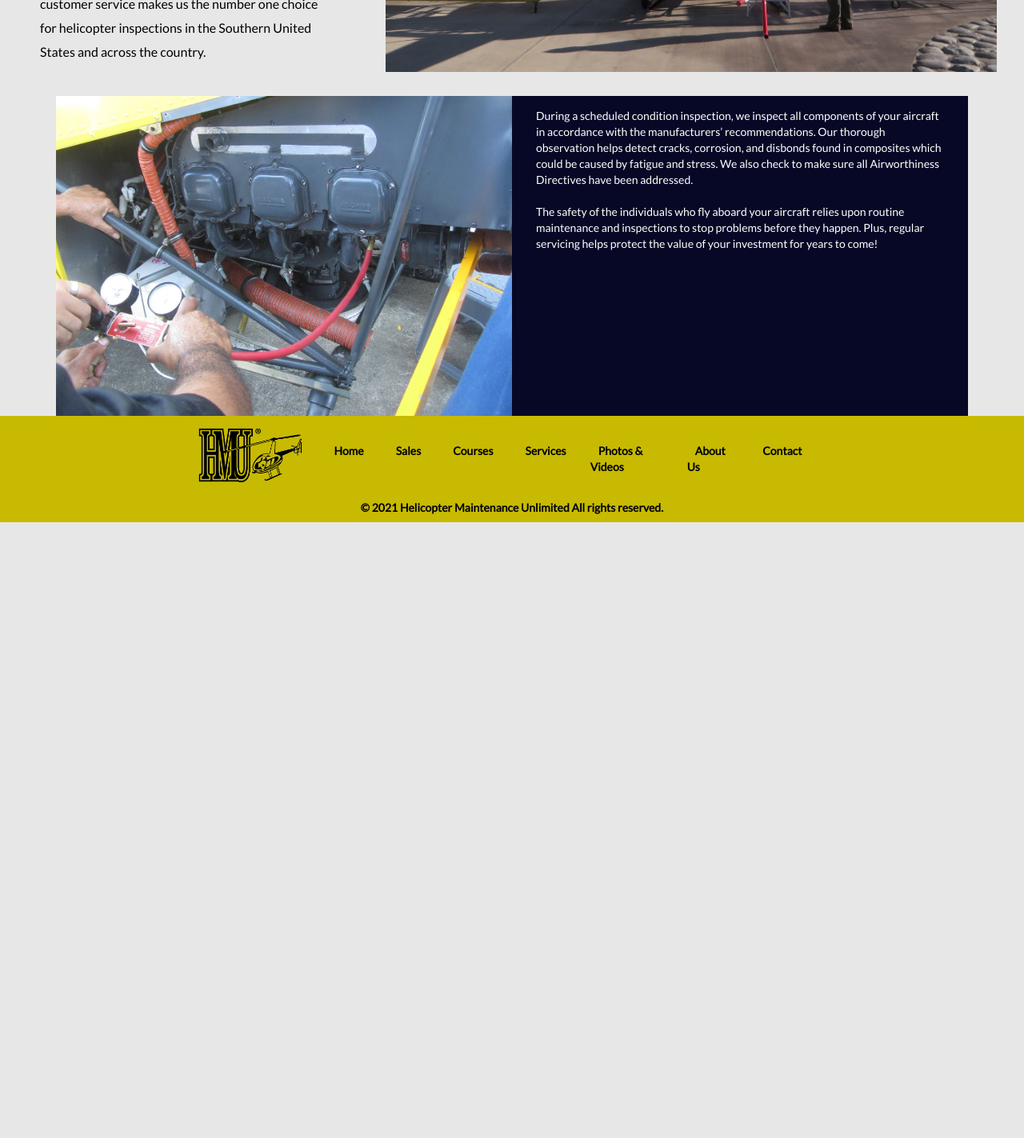
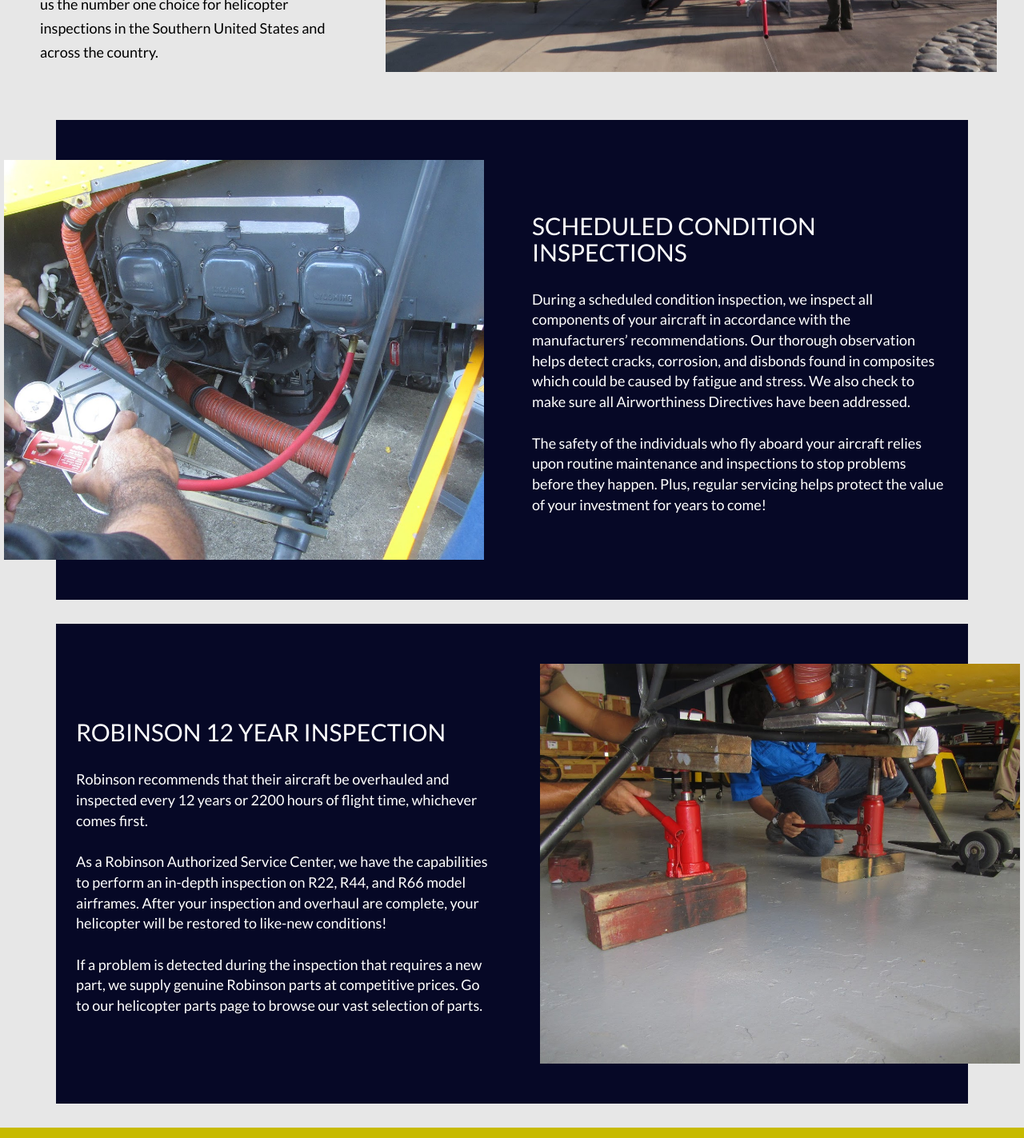
Before and after one commit to daniel-vargas96/hmu-site, a React (Create React App) app: page /inspection in a window 1280 px wide. Shown: the part 560-1983 px from the top of the page at 80% size. Before the commit the page ends 1213 px from the top, so only its background shows below. Built offline with nearby package versions, Linux system fonts and the light colour scheme.

Commit message:
added another section to pre-buy page

```diff
--- a/src/pages/pre-purchase-inspection.js
+++ b/src/pages/pre-purchase-inspection.js
@@ -22,10 +22,13 @@ export default function Inspection() {
         </div>
         <div className='hero col-lg-7'></div>
       </div>
-      <div className='container d-flex flex-column justify-content-center align-items-center'>
+      <div className='container mb-5 mt-5 d-flex flex-column justify-content-center align-items-center'>
         <div className='row d-flex justify-content-center inspect-body'>
-          <div className='col-lg-6 inspect-bg'></div>
           <div className='col-lg-6'>
+            <div className='inspect-bg'></div>
+          </div>
+          <div className='col-lg-6'>
+            <h2>SCHEDULED CONDITION INSPECTIONS</h2>
             <p className='inspect-text'>
               During a scheduled condition inspection, we inspect all components of your aircraft in accordance with the manufacturers’ recommendations. Our thorough observation helps detect cracks, corrosion, and disbonds found in composites which could be caused by fatigue and stress. We also check to make sure all Airworthiness Directives have been addressed.
             <br></br><br></br>
@@ -34,6 +37,23 @@ export default function Inspection() {
           </div>
         </div>
       </div>
+      <div className='container mb-5 mt-5 d-flex flex-column justify-content-center align-items-center'>
+        <div className='row d-flex justify-content-center inspect-body'>
+          <div className='col-lg-6'>
+            <h2>ROBINSON 12 YEAR INSPECTION</h2>
+            <p className='inspect-text'>
+              Robinson recommends that their aircraft be overhauled and inspected every 12 years or 2200 hours of flight time, whichever comes first.
+            <br></br><br></br>
+            As a Robinson Authorized Service Center, we have the capabilities to perform an in-depth inspection on R22, R44, and R66 model airframes. After your inspection and overhaul are complete, your helicopter will be restored to like-new conditions!
+            <br></br><br></br>
+            If a problem is detected during the inspection that requires a new part, we supply genuine Robinson parts at competitive prices. Go to our helicopter parts page to browse our vast selection of parts.
+          </p>
+          </div>
+          <div className='col-lg-6'>
+            <div className='inspect-bg1'></div>
+          </div>
+        </div>
+      </div>
 
     </div>
   );
--- a/src/styles/pre-purchase-inspection.scss
+++ b/src/styles/pre-purchase-inspection.scss
@@ -28,7 +28,7 @@
     .info-text {
       position: relative;
       line-height: 3rem;
-      font-size: 16px;
+      font-size: 18px;
       padding: 0rem 2rem;
     }
     .inspection-title {
@@ -46,17 +46,36 @@
 
   .inspect-body {
     background-color: rgb(6,8,38);
+    height: 600px;
+    display: flex;
+    justify-content: center;
+    align-items: center;
+    align-content: center;
+
+  .inspect-text, h2 {
+    color: white;
+    text-align: left;
+    padding: 1rem;
+  }
 
   .inspect-text {
-    color: white;
-    text-align: left;
-    padding: 1.5rem;
+    font-size: 18px;
   }
 
-  .inspect-bg {
+  .inspect-bg, .inspect-bg1 {
     background: url('../images/inspection.JPG') center no-repeat;
     background-size: cover;
-    height: 400px;
+    height: 500px;
+    width: 600px;
+    position: relative;
+    left: -80px;
+    }
+
+    .inspect-bg1 {
+      background: url('../images/inspection2.JPG') center no-repeat;
+      background-size: cover;
+      position: relative;
+      left: 20px;
     }
   }
 
```
Also changed, not shown: 1 other file (tests, documents, lock files or other folders).
